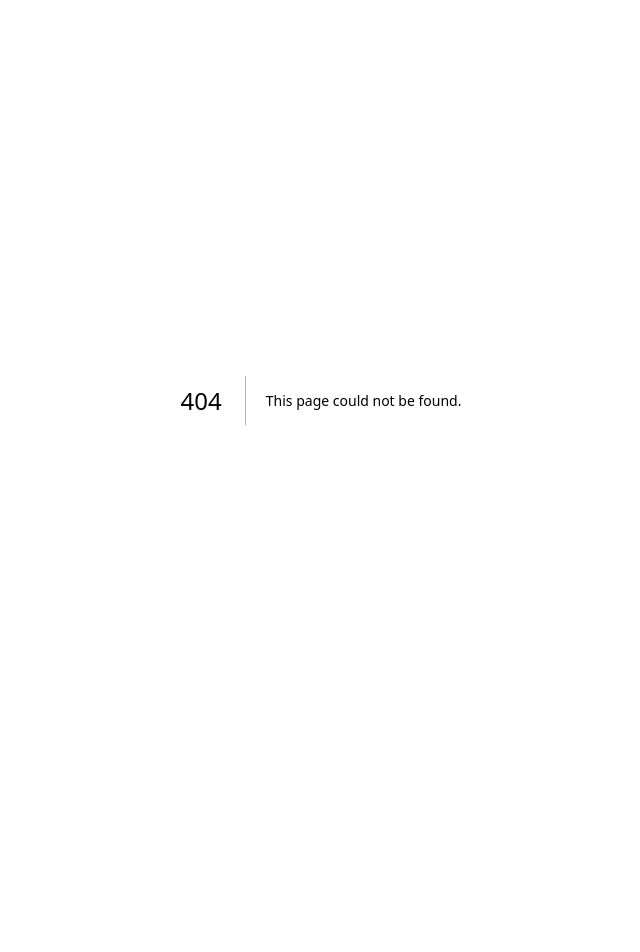
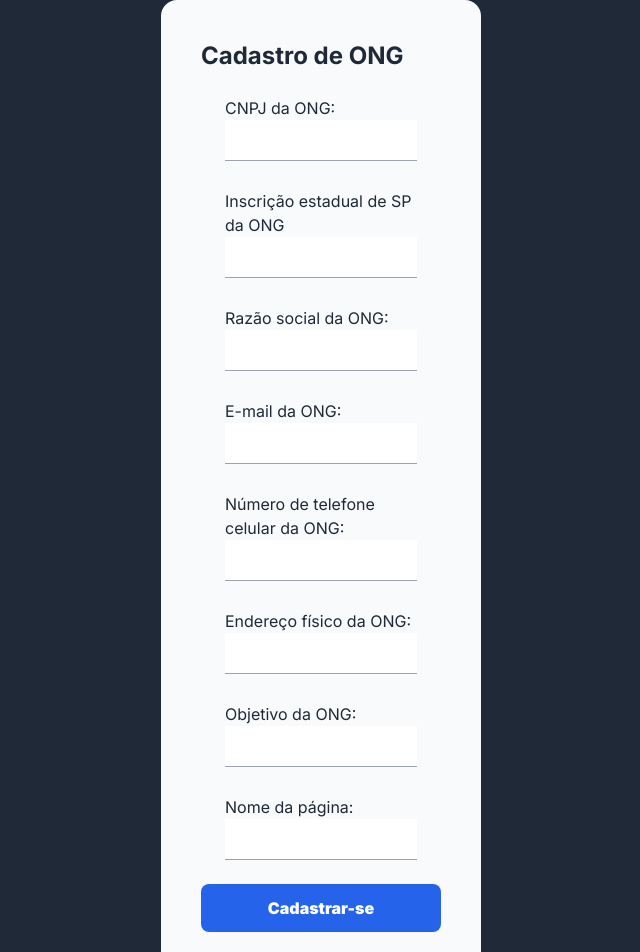
Before and after one commit to mateushilariodias/tg-nos-social-front-end, a Next.js app in the folder client/: page /registerNgo in a window 1280 px wide. Before the commit this address had no page. Shown: the top 952 px of the page, without its empty margins (319-959 px from the left). Before the commit the page ends 800 px from the top, so only its background shows below. Built offline with nearby package versions, Linux system fonts and the light colour scheme.

Commit message:
builds ngo register page

```diff
--- /dev/null
+++ b/client/src/app/(auth)/registerNgo/page.tsx
@@ -0,0 +1,36 @@
+"use client";
+
+import AuthInput from "@/components/common/AuthInput";
+import { useState } from "react";
+
+function RegisterNgo() {
+
+    const [cnpj, setCnpj] = useState("");
+    const [stateRegistration, setStateRegistration] = useState("");
+    const [corporateReason, setCorporateReason] = useState("");
+    const [emailNgo, setEmailNgo] = useState("");
+    const [phoneNumberNgo, setPhoneNumberNgo] = useState("");
+    const [physicalAddress, setPhysicalAddress] = useState("");
+    const [objectiveOfTheNgo, setObjectiveOfTheNgo] = useState("");
+    const [pageName, setPageName] = useState("");
+    const [error, setError] = useState("")
+    const [success, setSuccess] = useState("")
+
+    return (
+        <>
+            <h1 className="font-bold text-2xl">Cadastro de ONG</h1>
+            <AuthInput newState={setCnpj} htmlForAndNameAndId="cnpj" label="CNPJ da ONG:" type="text"></AuthInput>
+            <AuthInput newState={setStateRegistration} htmlForAndNameAndId="stateRegistration" label="Inscrição estadual de SP da ONG" type="text"></AuthInput>
+            <AuthInput newState={setCorporateReason} htmlForAndNameAndId="corporateReason" label="Razão social da ONG:" type="text"></AuthInput>
+            <AuthInput newState={setEmailNgo} htmlForAndNameAndId="emailNgo" label="E-mail da ONG:" type="email"></AuthInput>
+            <AuthInput newState={setPhoneNumberNgo} htmlForAndNameAndId="phoneNumberNgo" label="Número de telefone celular da ONG:" type="tel"></AuthInput>
+            <AuthInput newState={setPhysicalAddress} htmlForAndNameAndId="physicalAddress" label="Endereço físico da ONG:" type="text"></AuthInput>
+            <AuthInput newState={setObjectiveOfTheNgo} htmlForAndNameAndId="objectiveOfTheNgo" label="Objetivo da ONG:" type="text"></AuthInput>
+            <AuthInput newState={setPageName} htmlForAndNameAndId="pageName" label="Nome da página:" type="text"></AuthInput>
+            <button className="bg-blue-600 hover:bg-blue-800 py-3 font-bold text-white rounded-lg">
+                <strong>Cadastrar-se</strong>
+            </button>
+        </>
+    );
+}
+export default RegisterNgo;
```
